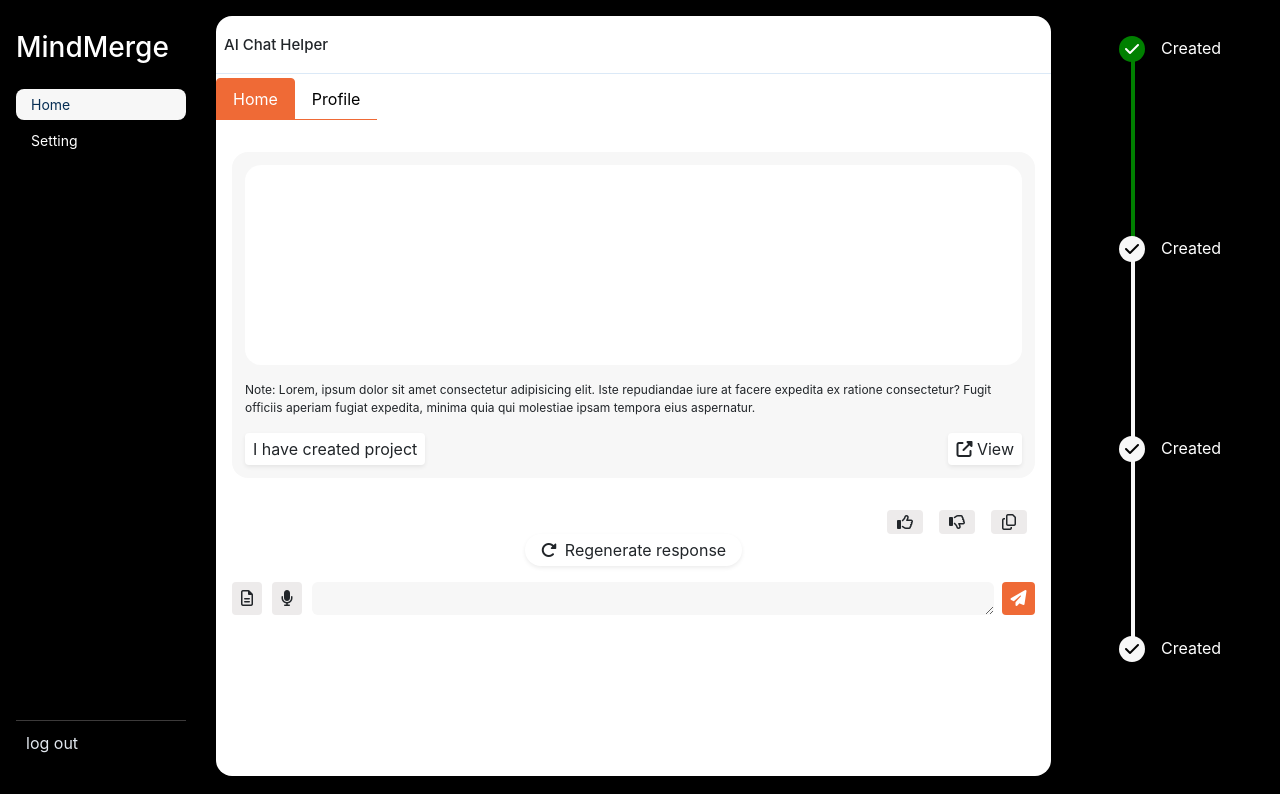
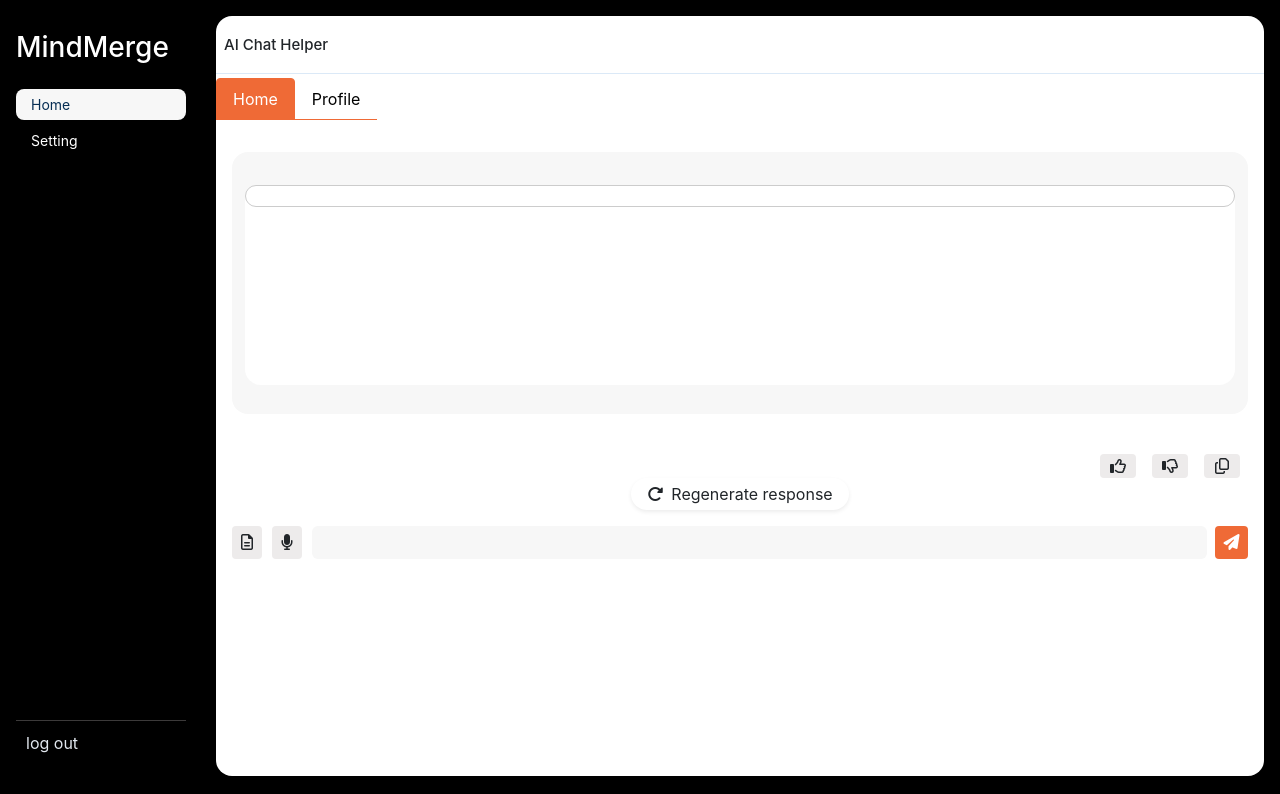
Before and after one commit to HarishBhabhar/Ctrl-Alt-Elite, an Angular app: page / in a window 1280 px wide. Shown: the top 794 px of the page. Built offline with nearby package versions, Linux system fonts and the light colour scheme.

Commit message:
bot changes

```diff
--- a/src/app/app.module.ts
+++ b/src/app/app.module.ts
@@ -4,6 +4,7 @@ import { BrowserModule } from '@angular/platform-browser';
 import { AppRoutingModule } from './app-routing.module';
 import { AppComponent } from './app.component';
 import { ChatbotUiComponent } from './components/chatbot-ui/chatbot-ui.component';
+import { FormsModule } from '@angular/forms';
 
 @NgModule({
   declarations: [
@@ -12,7 +13,8 @@ import { ChatbotUiComponent } from './components/chatbot-ui/chatbot-ui.component
   ],
   imports: [
     BrowserModule,
-    AppRoutingModule
+    AppRoutingModule,
+    FormsModule
   ],
   providers: [],
   bootstrap: [AppComponent]
--- a/src/app/components/chatbot-ui/chatbot-ui.component.html
+++ b/src/app/components/chatbot-ui/chatbot-ui.component.html
@@ -20,27 +20,44 @@
 
         <nav>
           <div class="nav nav-tabs nav-fill" id="nav-tab" role="tablist">
-                      <a class="nav-item nav-link active" id="nav-home-tab" data-toggle="tab" href="#nav-home" role="tab" aria-controls="nav-home" aria-selected="true">Home</a>
-                      <a class="nav-item nav-link" id="nav-profile-tab" data-toggle="tab" href="#nav-profile" role="tab" aria-controls="nav-profile" aria-selected="false">Profile</a>
+            <a class="nav-item nav-link active" id="nav-home-tab" data-toggle="tab" href="#nav-home" role="tab"
+              aria-controls="nav-home" aria-selected="true">Home</a>
+            <a class="nav-item nav-link" id="nav-profile-tab" data-toggle="tab" href="#nav-profile" role="tab"
+              aria-controls="nav-profile" aria-selected="false">Profile</a>
           </div>
         </nav>
         <div class="tab-content py-3 px-3 px-sm-0" id="nav-tabContent">
           <div class="tab-pane fade show active" id="nav-home" role="tabpanel" aria-labelledby="nav-home-tab">
             <div class="p-3">
               <div class="body border-rounded p-3">
-                                <div class="response-body bg-white border-rounded mb-3" style="min-height: 200px; height: 100%;"></div>
+                <div class="response-body bg-white border-rounded mb-3" style="min-height: 200px; height: 100%;">
+                  <div class="chat-section response-body bg-white border-rounded">
 
-                                <p class="note"> Note: Lorem, ipsum dolor sit amet consectetur adipisicing elit. Iste
+                    <div class="chat-container">
+                      <div *ngFor="let message of chatHistory" class="chat-message">
+                        <div class="user-message">
+                          <span class="username">User:</span>
+                          <span>{{ message.userMessage }}</span>
+                        </div>
+                        <div class="bot-message">
+                          <span class="username">Bot:</span>
+                          <span>{{ message.botResponse }}</span>
+                        </div>
+                      </div>
+                    </div>
+                  </div>
+                  <!-- <p class="note"> Note: Lorem, ipsum dolor sit amet consectetur adipisicing elit. Iste
                     repudiandae iure at
                     facere expedita ex ratione consectetur? Fugit officiis aperiam fugiat expedita, minima quia
                     qui
                     molestiae ipsam tempora eius aspernatur.
-                                </p>
-                                <div class="d-flex justify-content-between align-items-cente">
-                                    <div class="bg-white px-2 py-1 shadow-sm rounded">I have created project</div>
-                                    <div class="bg-white px-2 py-1 shadow-sm rounded"><i
-                                            class="fa-solid fa-up-right-from-square"></i> View</div>
+                  </p> -->
+                   <!--  <div class="d-flex justify-content-between align-items-cente">
+                  <div class="bg-white px-2 py-1 shadow-sm rounded">I have created project</div> -->
+                    <!-- <div class="bg-white px-2 py-1 shadow-sm rounded"><i class="fa-solid fa-up-right-from-square"></i>
+                      View
                     </div>
+                  </div>-->
                 </div>
               </div>
             </div>
@@ -84,7 +101,8 @@ preview tab
               </div>
             </div>
 
-                    <textarea ></textarea>
+            <input class="p-1 d-flex justify-content-center chatInput" type="text" [(ngModel)]="userMessage"
+              (keyup.enter)="sendMessage()">
             <button type="submit" class="button btn submit ml-2"><i class="fa-solid fa-paper-plane"></i></button>
           </div>
         </div>
--- a/src/app/components/chatbot-ui/chatbot-ui.component.less
+++ b/src/app/components/chatbot-ui/chatbot-ui.component.less
@@ -192,7 +192,7 @@ header {
         background-color: #edebeb;
     }
 
-    textarea {
+    .chatInput {
         border: none;
         width: 100%;
         border-radius: 6px;
@@ -211,3 +211,34 @@ header {
     justify-content: center;
     align-items: center;
 }
+.chat-section {
+  border: 1px solid #ccc;
+  padding: 10px;
+  margin-top: 20px;
+  max-height: 300px;
+  overflow-y: auto;
+}
+
+.message-container {
+  display: flex;
+  flex-direction: column;
+  margin-bottom: 10px;
+}
+
+.bot-message {
+  align-self: flex-start;
+  background-color: #f0f0f0;
+  padding: 5px 10px;
+  border-radius: 5px;
+  margin-right: auto;
+  margin-bottom: 5px;
+}
+
+.user-message{
+  align-self: flex-end;
+  background-color: #e6e6e6;
+  padding: 5px 10px;
+  border-radius: 5px;
+  margin-left: auto;
+  margin-bottom: 5px;
+}
--- a/src/app/components/chatbot-ui/chatbot-ui.component.ts
+++ b/src/app/components/chatbot-ui/chatbot-ui.component.ts
@@ -7,15 +7,16 @@ import { Component, HostListener } from '@angular/core';
 })
 export class ChatbotUiComponent {
 textContent:string='';
-@HostListener('document:keydown.enter',['$event'])
-handleEnterKey(event:KeyboardEvent){
-  this.submitText()
+chatHistory: { userMessage: string, botResponse: string }[] = [];
+userMessage: string = '';
+botResponse: string = '';
+sendMessage() {
 
-}
-submitText(){
-  if(this.textContent.trim() !==''){
-    console.log('data--->',this.textContent)
-    this.textContent=''
-  }
+  this.botResponse = this.generateFakeBotResponse(this.userMessage);
+  this.chatHistory.push({ userMessage: this.userMessage, botResponse: this.botResponse });
+  this.userMessage = '';}
+
+generateFakeBotResponse(userMessage: string): string {
+  return "I'm a fake bot response to: " + userMessage;
 }
 }
```
Also changed, not shown: src/assets/images/typing.gif (added). Lines whose indentation alone changed are shown as unchanged.
